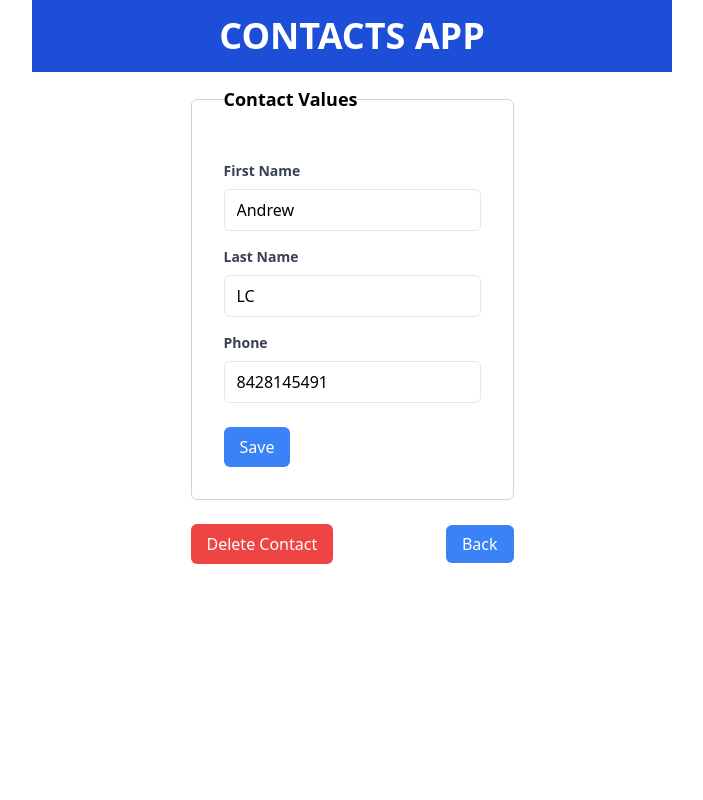
After one commit to Andrew-LC/htmxdjango, a Django app: page /contacts/3/edit in a window 1280 px wide. The commit adds this page. Shown: the whole page, without its empty margins (288-991 px from the left). Run offline with Django 5.2, Linux system fonts and the light colour scheme; data comes from the database, SQL or seed files in the repository; both versions use the stored data as it was after the commit; some libraries are stand-ins or nearby versions.

Commit message:
added- edit,view,delete

```diff
--- /dev/null
+++ b/contacts/forms.py
@@ -0,0 +1,6 @@
+from django import forms
+
+class NewContact(forms.Form):
+    first_name = forms.CharField(max_length=100, label='First Name')
+    last_name = forms.CharField(max_length=100, label='Last Name')
+    phone = forms.CharField(max_length=20, label='Phone')
--- /dev/null
+++ b/contacts/templates/contacts/edit.html
@@ -0,0 +1,42 @@
+{% extends "./layout.html" %}
+
+{% block content %}
+<form action="/contacts/{{ contact.id }}/edit" method="post" class="flex flex-col gap-10">
+  {% csrf_token %}
+  <fieldset class="bg-white p-8 border border-gray-300 rounded-md">
+    <legend class="text-lg font-semibold mb-4">Contact Values</legend>
+
+    <div class="mb-4">
+      <label for="first_name" class="block text-gray-700 text-sm font-bold mb-2">First Name</label>
+      <input name="first_name" id="first_name" type="text" placeholder="First Name" value="{{ contact.first }}" class="w-full px-3 py-2 border rounded-md">
+    </div>
+
+    <div class="mb-4">
+      <label for="last_name" class="block text-gray-700 text-sm font-bold mb-2">Last Name</label>
+      <input name="last_name" id="last_name" type="text" placeholder="Last Name" value="{{ contact.last }}" class="w-full px-3 py-2 border rounded-md">
+    </div>
+
+    <div class="mb-6">
+      <label for="phone" class="block text-gray-700 text-sm font-bold mb-2">Phone</label>
+      <input name="phone" id="phone" type="text" placeholder="Phone" value="{{ contact.phone }}" class="w-full px-3 py-2 border rounded-md">
+    </div>
+
+    <button type="submit" class="bg-blue-500 text-white px-4 py-2 rounded-md hover:bg-blue-600 focus:outline-none focus:shadow-outline-blue active:bg-blue-800">
+      Save
+    </button>
+  </fieldset>
+</form>
+
+<br />
+
+<div class="flex justify-between items-center">
+  <form action="/contacts/{{ contact.id }}/delete" method="post">
+    {% csrf_token %}
+    <button class="bg-red-500 text-white px-4 py-2 rounded-md hover:bg-red-600 focus:outline-none focus:shadow-outline-red active:bg-red-800">Delete Contact</button>
+  </form>
+
+  <p>
+    <a class="bg-blue-500 text-white px-4 py-2 rounded-md hover:bg-blue-600 focus:outline-none focus:shadow-outline-blue active:bg-blue-800" href="/contacts/">Back</a>
+  </p>
+</div>
+{% endblock %}
--- /dev/null
+++ b/contacts/templates/contacts/global.css
@@ -0,0 +1,3 @@
+input {
+    padding: 4rem;
+}
--- a/contacts/templates/contacts/index.html
+++ b/contacts/templates/contacts/index.html
@@ -3,7 +3,7 @@
 {% block content %}
 <div class="p-6">
     <form action="/contacts" method="get" class="mb-8 w-1/2">
-        <div class="mt-1 relative rounded-md shadow-sm">
+        <div class="mt-1 relative rounded-md shadow-sm border-2 border-black">
             <input  id="search" type="search" placeholder="search contacts..." name="q" value="{{ request.GET.q|default:'' }}"
                 class="focus:ring-indigo-500 focus:border-indigo-500 block w-full pl-3 pr-10 py-2 outline-slate-500 border-slate-800 rounded-md sm:text-sm"/>
             <button type="submit"
@@ -42,7 +42,7 @@
 </div>
 
 
-<p class="ml-5 p-2 bg-blue-700 text-white w-1/6 flex justify-center rounded-md">
+<p class="ml-5 p-2 w-[4rem] bg-blue-700 text-white flex justify-center rounded-md cursor-pointer">
   <a href="/contacts/new">Add Contact</a>
 </p>
 {% endblock %}
--- a/contacts/templates/contacts/layout.html
+++ b/contacts/templates/contacts/layout.html
@@ -3,9 +3,10 @@
   <head>
     <meta charset="UTF-8"/>
     <link href="https://cdnjs.cloudflare.com/ajax/libs/tailwindcss/2.0.2/tailwind.min.css" rel="stylesheet">
+    <script src="https://unpkg.com/htmx.org/dist/htmx.js"></script>
   </head>
-  <body class="m-10 bg-[#161615]">
-    <h1 class="ml-4 font-bold text-5xl flex flex-col gap-2">CONTACTS APP</h1>
+  <body class="bg-[#161615] h-screen flex flex-col items-center">
+    <h1 class="p-4 font-bold text-4xl lg:w-1/2 w-full text-center bg-blue-700 text-white">CONTACTS APP</h1>
     <hr class="ml-4 mt-3"/>
     <main>
       {% block content %}
--- a/contacts/urls.py
+++ b/contacts/urls.py
@@ -3,4 +3,8 @@ from . import views
 
 urlpatterns = [
     path("", views.index, name='index'),
+    path("new", views.new, name='new'),
+    path("<int:contact_id>", views.view, name='view'),
+    path("<int:contact_id>/edit", views.edit, name='edit'),
+    path("<int:contact_id>/delete", views.delete, name='delete'),
 ]
--- a/contacts/views.py
+++ b/contacts/views.py
@@ -1,7 +1,9 @@
-from django.shortcuts import render
+from django.shortcuts import render, redirect, get_object_or_404
+from django.contrib import messages
 from django.http import HttpResponse
 from django.template import loader
 from .models import Contact
+from .forms import NewContact
 
 def index(request):
    query = request.GET.get("q")
@@ -15,3 +17,64 @@ def index(request):
          "contacts": contacts
    }
    return HttpResponse(template.render(context, request))
+
+
+def new(request):
+    if request.method == "POST":
+        form = NewContact(request.POST)
+        if form.is_valid():
+            new_contact = Contact(
+                first=form.cleaned_data['first_name'],
+                last=form.cleaned_data['last_name'],
+                phone=form.cleaned_data['phone']
+            )
+            new_contact.save()
+            messages.success(request, "Successfully created a new contact")
+            return redirect("/contacts")
+        else:
+            messages.error(request, "Form validation error")
+    else:
+        form = NewContact()
+
+    template = loader.get_template("contacts/new.html")
+    return HttpResponse(template.render({"form": form}, request))
+
+
+def view(request, contact_id):
+    contact = Contact.objects.get(id=contact_id)
+    print(contact)
+    template = loader.get_template("contacts/view.html")
+    return HttpResponse(template.render({"contact": contact}, request))
+
+
+def edit(request, contact_id):
+    contact = Contact.objects.get(id=contact_id)
+
+    if request.method == "POST":
+       form = NewContact(request.POST)
+       if form.is_valid():
+          contact.first = form.cleaned_data['first_name']
+          contact.last = form.cleaned_data['last_name']
+          contact.phone = form.cleaned_data['phone']
+          contact.save()
+          messages.success(request, "Successfully updated contact")
+          return redirect("/contacts")
+       else:
+          messages.error(request, "Form validation error")
+    else:
+       form = NewContact()
+
+    template = loader.get_template("contacts/edit.html")
+    return HttpResponse(template.render({"form": form, "contact": contact}, request))
+
+
+def delete(request, contact_id):
+    contact = get_object_or_404(Contact, id=contact_id)
+
+    if request.method == "POST":
+        contact.delete()
+        messages.success(request, "Successfully deleted contact")
+        return redirect("/contacts")
+    else:
+        messages.error(request, "Invalid request method for contact deletion")
+        return redirect("/contacts")
```
Also changed, not shown: contacts/templates/contacts/new.html (added, +33 -0 lines), contacts/templates/contacts/view.html (added, +19 -0 lines), db.sqlite3.
